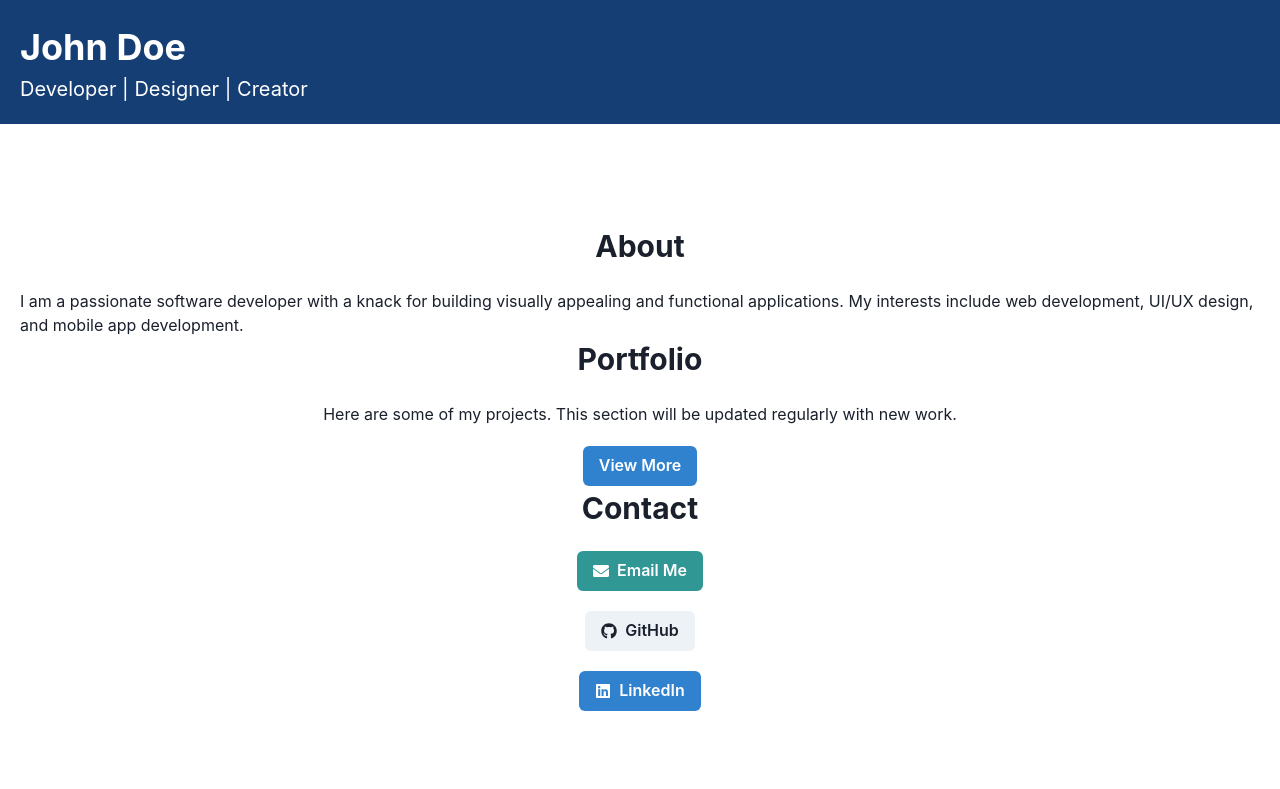
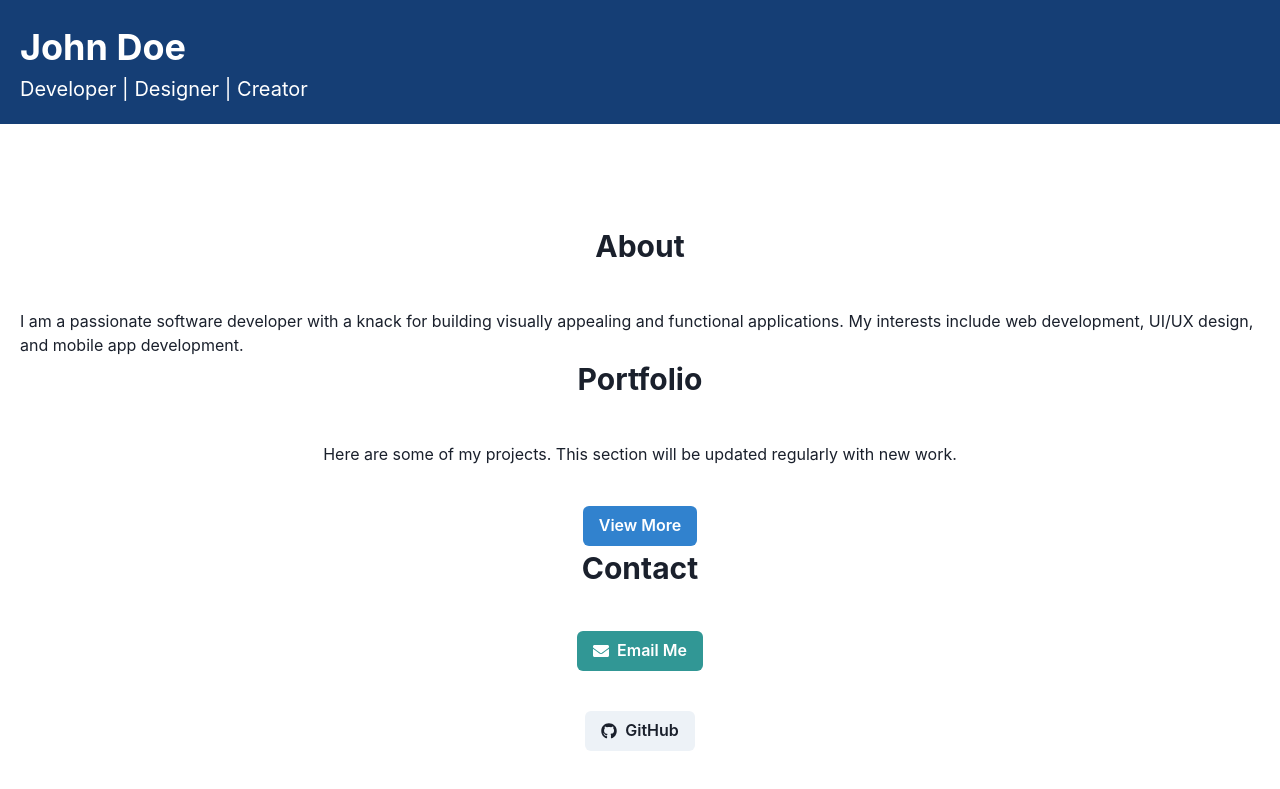
Before and after one commit to GPT-Engineer-App-Dev/personal-portfolio, a React (Vite) app: page / in a window 1280 px wide. Shown: the top 789 px of the page. Built offline with nearby package versions, Linux system fonts and the light colour scheme.

Commit message:
Increased padding for About, Portfolio, and Contact sections in Index page.

```diff
--- a/src/pages/Index.jsx
+++ b/src/pages/Index.jsx
@@ -9,16 +9,16 @@ const Index = () => {
         <Text fontSize="xl">Developer | Designer | Creator</Text>
       </Box>
       <Flex direction="column" justify="space-around" p={5}>
-        <VStack spacing={5}>
+        <VStack spacing={10}>
           <Text fontSize="3xl" fontWeight="bold">About</Text>
           <Text fontSize="md">I am a passionate software developer with a knack for building visually appealing and functional applications. My interests include web development, UI/UX design, and mobile app development.</Text>
         </VStack>
-        <VStack spacing={5}>
+        <VStack spacing={10}>
           <Text fontSize="3xl" fontWeight="bold">Portfolio</Text>
           <Text fontSize="md">Here are some of my projects. This section will be updated regularly with new work.</Text>
           <Button colorScheme="blue">View More</Button>
         </VStack>
-        <VStack spacing={5}>
+        <VStack spacing={10}>
           <Text fontSize="3xl" fontWeight="bold">Contact</Text>
           <Link href="mailto:john.doe@example.com" isExternal>
             <Button leftIcon={<FaEnvelope />} colorScheme="teal">Email Me</Button>
```
